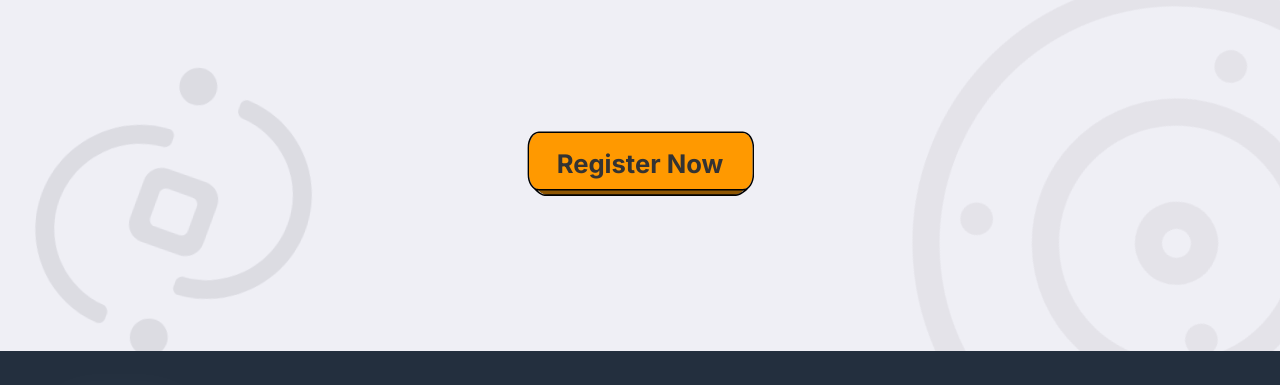
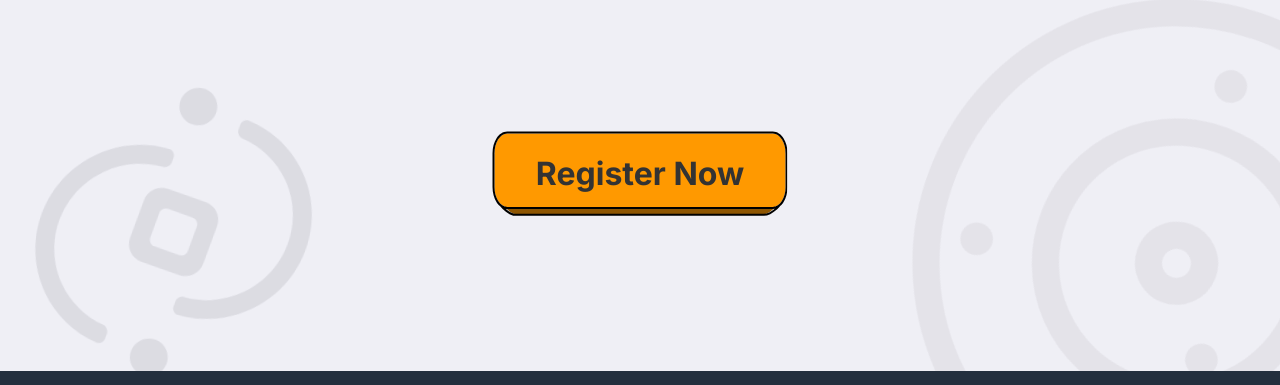
Before and after one commit to kadaskilldev/kadaskill, a website: page public/index.html in a window 1280 px wide. Shown: the part 6707-7092 px from the top of the page. Drawn offline with nearby package versions, Linux system fonts and the light colour scheme; a web font is replaced by a local one.

Commit message:
style: enlarge register now button in final cta section

```diff
--- a/public/css/style.css
+++ b/public/css/style.css
@@ -2423,6 +2423,18 @@ body.has-fixed-header {
     margin: 0 auto 134px auto;
 }
 
+.final-cta .cta-button {
+    min-height: 85px;
+    padding: 0 4.5rem;
+    font-size: 2rem;
+    transform: scale(1);
+    transition: transform 0.3s ease, box-shadow 0.3s ease;
+}
+
+.final-cta .cta-button:hover {
+    transform: scale(1.05);
+}
+
 .final-cta .cta-button span {
     font-family: 'Amazon Ember', 'Inter', sans-serif;
     font-weight: 700;
```
